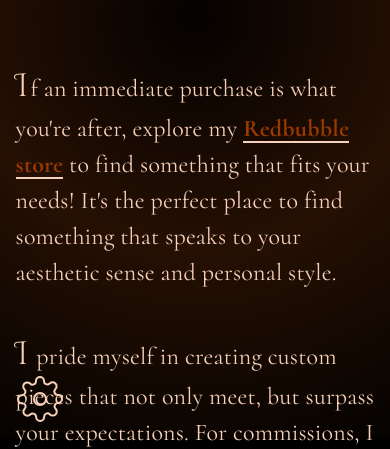
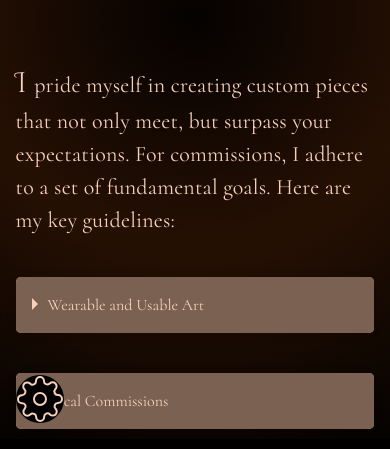
Before and after one commit to Ifletcher668/shelbz_citrine_com, a Next.js app: page /contact in a window 390 px wide. Shown: the part 405-854 px from the top of the page. Built offline with nearby package versions, Linux system fonts and the light colour scheme.

Commit message:
Make Mobile better

```diff
--- a/components/Layout/Header/Navbar.tsx
+++ b/components/Layout/Header/Navbar.tsx
@@ -23,7 +23,6 @@ const Navbar = ({ setShowMobileMenu }: Props) => {
         <Side />
 
         <Link href={ROUTES.ABOUT}>About Me</Link>
-
         <Link href={ROUTES.CONTACT}>Contact</Link>
 
         <Side />
--- a/components/PictureGrid.tsx
+++ b/components/PictureGrid.tsx
@@ -23,8 +23,7 @@ const PictureGrid = ({ data }: PictureGridProps) => {
   const breakpointColumnsObj = {
     default: 3,
     [BREAKPOINT_NUMBERS.LAPTOP]: 3,
-    [BREAKPOINT_NUMBERS.TABLET]: 2,
-    [BREAKPOINT_NUMBERS.MOBILE]: 1,
+    [BREAKPOINT_NUMBERS.TABLET]: 1,
   };
   const displayed = useMemo(() => {
     const firstPageIndex = (currentPage - 1) * pageSize;
--- a/components/SettingsButton.jsx
+++ b/components/SettingsButton.jsx
@@ -26,6 +26,8 @@ const Wrapper = styled.div`
   z-index: 1000000;
   margin: 1rem;
   border-radius: 50%;
+
+  background: black;
 
   svg:hover {
     color: var(--color-700);
--- a/pages/about.tsx
+++ b/pages/about.tsx
@@ -78,12 +78,12 @@ const AboutPage = () => (
         </div>
 
         <Row>
-          <Column align="center">
+          <Column>
             <h2>
               <Link href={ROUTES.FEED}> Want to see my work?</Link>
             </h2>
           </Column>
-          <Column align="center">
+          <Column>
             <h2>
               <Link href={ROUTES.CONTACT}> Want to buy something?</Link>
             </h2>
--- a/pages/contact.tsx
+++ b/pages/contact.tsx
@@ -169,13 +169,6 @@ const ContactPage = () => {
           <h1>Contact</h1>
 
           <Row rowSpacing={40}>
-            <p>
-              If an immediate purchase is what you're after, explore my{' '}
-              <Link href={ROUTES.REDBUBBLE}> Redbubble store</Link> to find
-              something that fits your needs! It's the perfect place to find
-              something that speaks to your aesthetic sense and personal style.
-            </p>
-
             <p>
               I pride myself in creating custom pieces that not only meet, but
               surpass your expectations. For commissions, I adhere to a set of
--- a/pages/index.tsx
+++ b/pages/index.tsx
@@ -35,7 +35,7 @@ const Home = (props: Props) => {
 
       <Layout>
         <MainWrapper>
-          <h1>Hi, I'm SHelbz</h1>
+          <h1>Hi, I'm Shelbz</h1>
 
           <HeroImage
             src={goddessPicture}
--- a/utils/styled-components/GlobalStyles.ts
+++ b/utils/styled-components/GlobalStyles.ts
@@ -3,6 +3,7 @@ import { createGlobalStyle, css } from 'styled-components';
 
 import reset from './_reset';
 import variables from './_variables';
+import { BREAKPOINTS } from 'utils/constants';
 
 /* As a work around to prettier not supporting createGlobalStyle formatting,
     change 'createGlobalStyle' to 'css', format the file, then change it back to 'createGlobalStyle'
@@ -31,27 +32,15 @@ const GlobalStyle = createGlobalStyle`
     border-radius: 0;
     width: fit-content;
 
-    background-image: linear-gradient(
-        transparent calc(100% - 2px),
-        var(--font-accent) 2px
-      ),
-      linear-gradient(transparent calc(100% - 2px), var(--font-primary) 2px);
-    background-size: 0% 6px, 100% 6px;
-    background-repeat: no-repeat;
-    background-position: 0 bottom, 0 bottom;
-
     transition-timing-function: ease-in-out;
-
-
     transition-duration: 500ms, 200ms;
-    transition-property: background-size, color;
+    transition-property: color;
 
 
     &:hover {
       text-decoration: none;
       color: var(--font-accent);
       cursor: pointer;
-      background-size: 100% 6px, 100% 6px;
     }
 
 
@@ -69,42 +58,42 @@ const GlobalStyle = createGlobalStyle`
   }
 
   h1 {
-    font-size: 2.5rem;
+    font-size: var(--font-size-triple-extra-large);
     font-weight: 400;
   }
 
   h2 {
-    font-size: 2rem;
+    font-size: var(--font-size-double-extra-large);
     font-weight: 400;
   }
 
   h3 {
-    font-size: 1.75rem;
+    font-size: var(--font-size-extra-large);
     font-weight: 400;
   }
 
   h4 {
-    font-size: 1.5rem;
+    font-size: var(--font-size-large);
     font-weight: 400;
   }
 
   h5 {
-    font-size: 1.25rem;
+    font-size: var(--font-size-medium);
     font-weight: 400;
   }
 
   h6 {
-    font-size: 1rem;
+    font-size: var(--font-size-extra-small);
     font-weight: 400;
   }
 
   p {
-    font-size: 1.5rem;
+    font-size: var(--font-size-large);
     font-weight: 400;
     letter-spacing: 0.05vw;
 
     &::first-letter {
-    font-size: 2rem;
+    font-size: var(--font-size-extra-large);
     font-weight: 400;
     margin-right: 2px;
     font-family: var(--font-cinzel-decorative);
@@ -117,11 +106,36 @@ const GlobalStyle = createGlobalStyle`
   select,
   a {
     outline: none;
+    @media ${BREAKPOINTS.LAPTOP} {
     &:focus {
       border-radius: 5px;
       box-shadow: var(--focus-shadow);
     }
   }
+  }
+
+  .contentful-hr{
+    margin: 0 auto;
+    margin-top: 40px;
+    width: 50%;
+    border: 0;
+    height: 1px;
+    background-image: linear-gradient(to right, rgba(255, 255, 255, 0), rgba(255, 255, 255, 0.75), rgba(255, 255, 255, 0));
+  }
+
+  .contentful-italic{
+    color: var(--font-accent)
+  }
+
+  .contentful-underline {
+    text-decoration: underline;
+
+  }
+
+  .contentful-bold-text {
+    font-weight: bold;
+    color: var(--font-accent);
+  }
 `;
 
 export default GlobalStyle;
--- a/utils/styled-components/_variables.ts
+++ b/utils/styled-components/_variables.ts
@@ -38,6 +38,7 @@ const variables = css`
     --spacing-double-extra-small: 8px;
 
     /* font-size */
+    --font-size-triple-extra-large: clamp(2.5rem, 6vw, 3.5rem);
     --font-size-double-extra-large: clamp(2rem, 6vw, 3rem);
     --font-size-extra-large: clamp(1.75rem, 4vw, 2rem);
     --font-size-large: clamp(1.375rem, 4vw, 1.75rem);
```
Also changed, not shown: components/Layout/Column.tsx (+9 -1 lines), components/Layout/Header/MobileMenu.tsx (+21 -5 lines).
